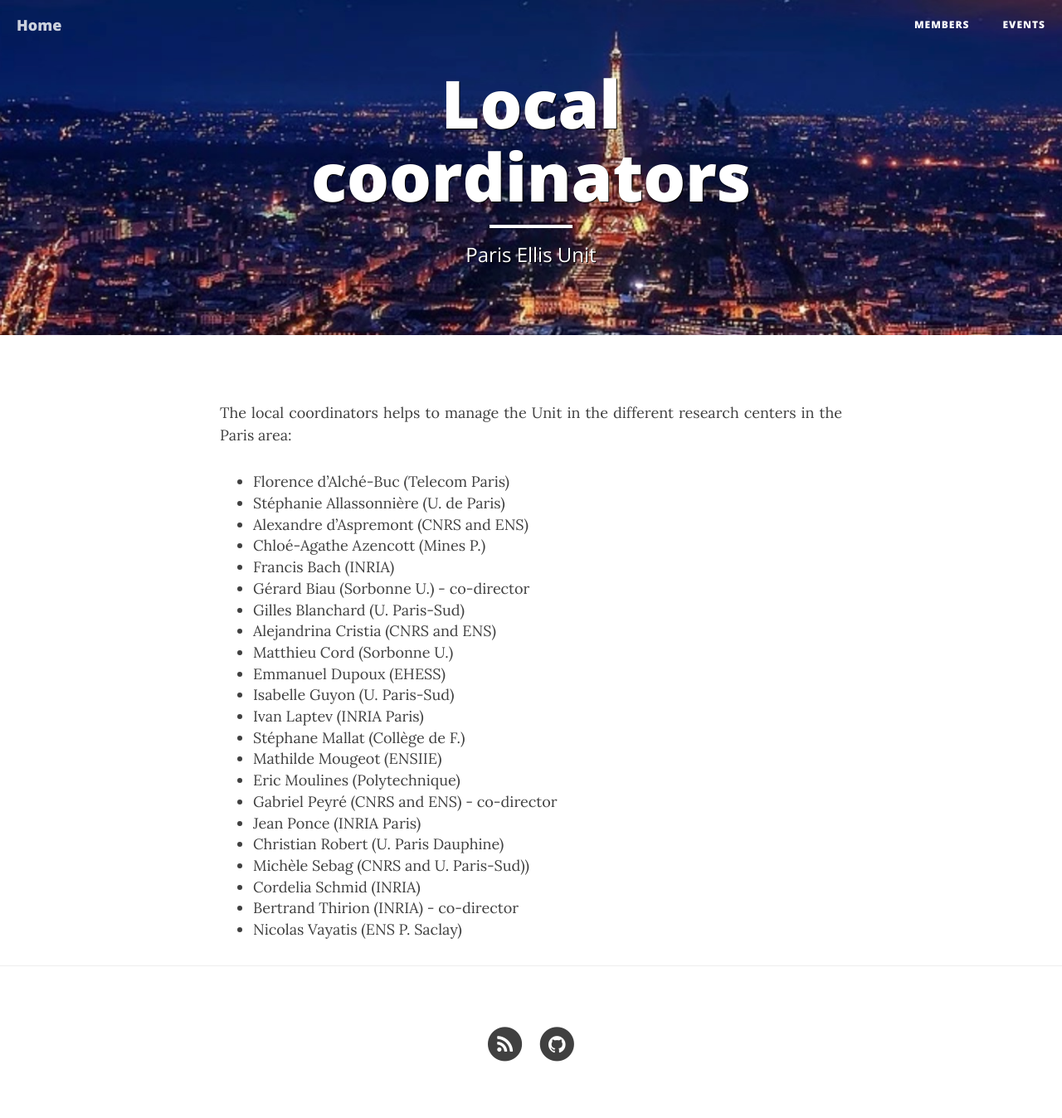
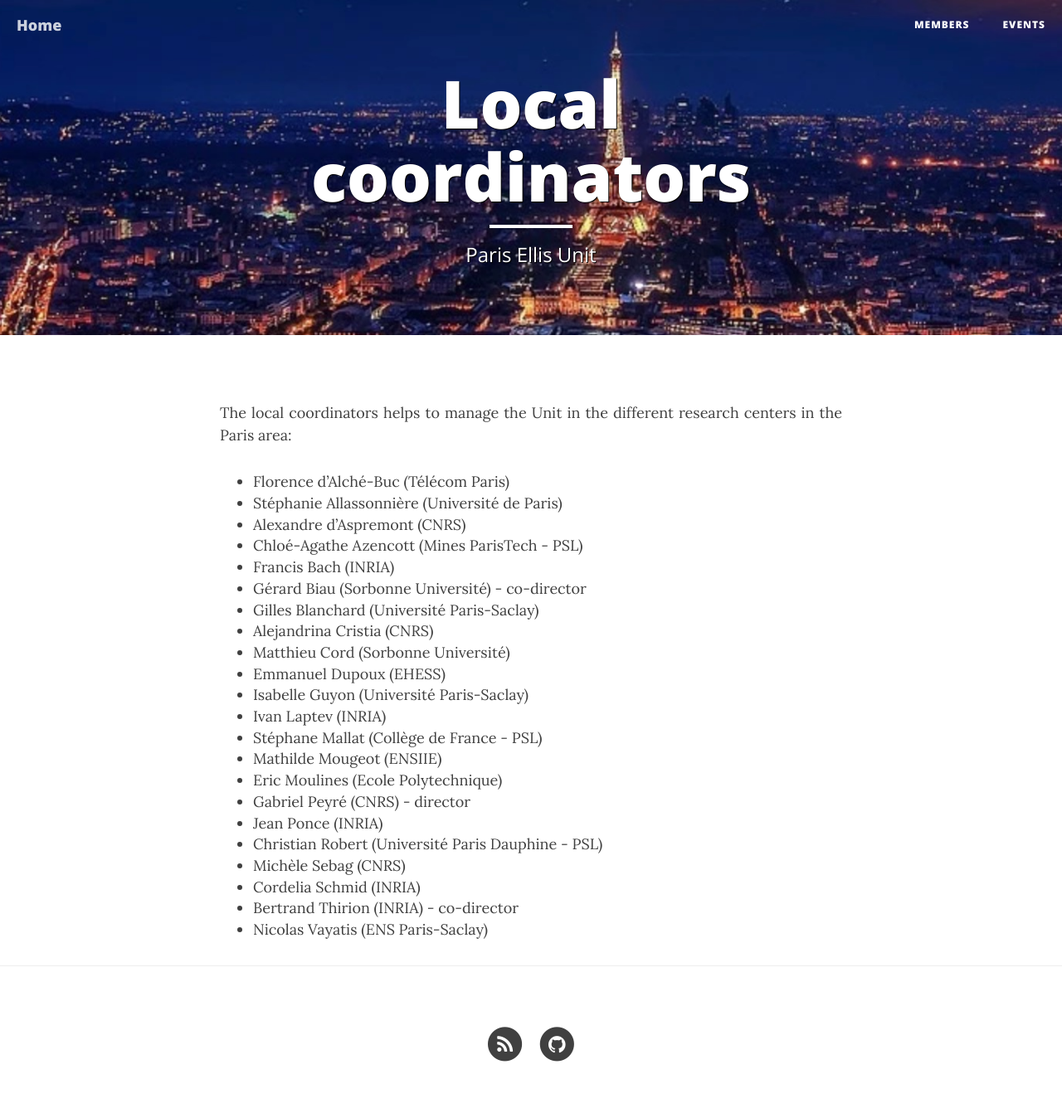
Before and after one commit to ellis-paris/ellis-paris.github.io, a Jekyll site: the page built from members.md, in a window 1280 px wide. Shown: the whole page at 83% size. Built offline with Jekyll 4.4.1, drawn with Linux system fonts in a browser that asks for light colours; nearby versions of some CDN libraries.

Commit message:
Update members.md

```diff
--- a/members.md
+++ b/members.md
@@ -7,25 +7,25 @@ header-img: "img/paris-2.jpg"
 
 The local coordinators helps to manage the Unit in the different research centers in the Paris area:
 
-- Florence d’Alché-Buc	(Telecom Paris)
-- Stéphanie Allassonnière	(U. de Paris)
-- Alexandre d’Aspremont	(CNRS and ENS)
-- Chloé-Agathe Azencott	(Mines P.)
+- Florence d’Alché-Buc	(Télécom Paris)
+- Stéphanie Allassonnière	(Université de Paris)
+- Alexandre d’Aspremont	(CNRS)
+- Chloé-Agathe Azencott	(Mines ParisTech - PSL)
 - Francis Bach	(INRIA)
-- Gérard Biau	(Sorbonne U.) - co-director
-- Gilles Blanchard	(U. Paris-Sud)
-- Alejandrina Cristia	(CNRS and ENS)
-- Matthieu Cord	(Sorbonne U.)
+- Gérard Biau	(Sorbonne Université) - co-director
+- Gilles Blanchard	(Université Paris-Saclay)
+- Alejandrina Cristia	(CNRS)
+- Matthieu Cord	(Sorbonne Université)
 - Emmanuel Dupoux	(EHESS)
-- Isabelle Guyon	(U. Paris-Sud)
-- Ivan Laptev	(INRIA Paris)
-- Stéphane Mallat	(Collège de F.)
-- Mathilde Mougeot	(ENSIIE)
-- Eric Moulines	(Polytechnique)
-- Gabriel Peyré	(CNRS and ENS) - co-director
-- Jean Ponce	(INRIA Paris)
-- Christian Robert	(U. Paris Dauphine)
-- Michèle Sebag	(CNRS and U. Paris-Sud))
+- Isabelle Guyon	(Université Paris-Saclay)
+- Ivan Laptev	(INRIA)
+- Stéphane Mallat	(Collège de France - PSL)
+- Mathilde Mougeot (ENSIIE)
+- Eric Moulines	(Ecole Polytechnique)
+- Gabriel Peyré	(CNRS) - director
+- Jean Ponce	(INRIA)
+- Christian Robert	(Université Paris Dauphine - PSL)
+- Michèle Sebag	(CNRS)
 - Cordelia Schmid	(INRIA)
 - Bertrand Thirion	(INRIA) - co-director
-- Nicolas Vayatis	(ENS P. Saclay)
+- Nicolas Vayatis	(ENS Paris-Saclay)
```
